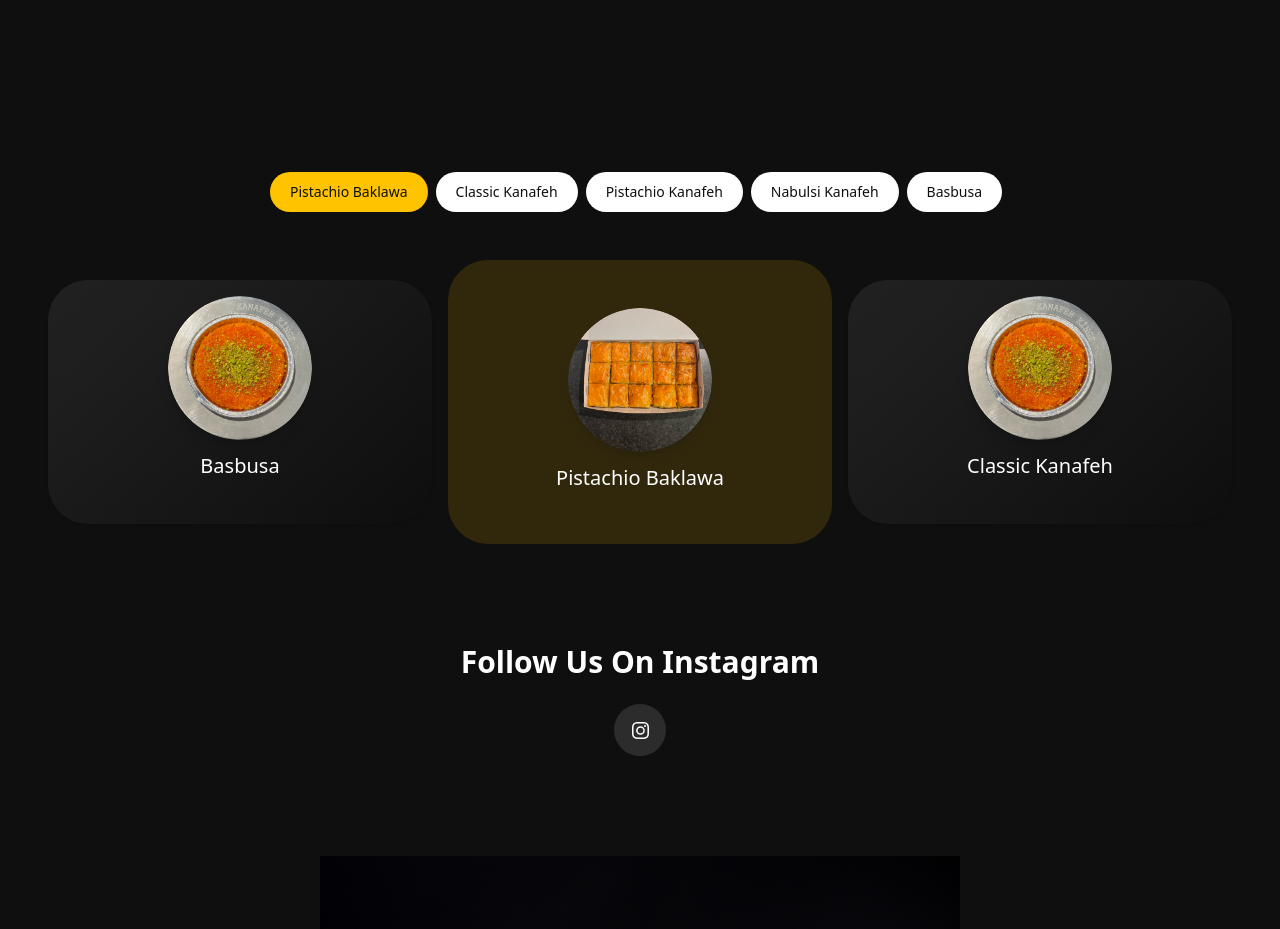
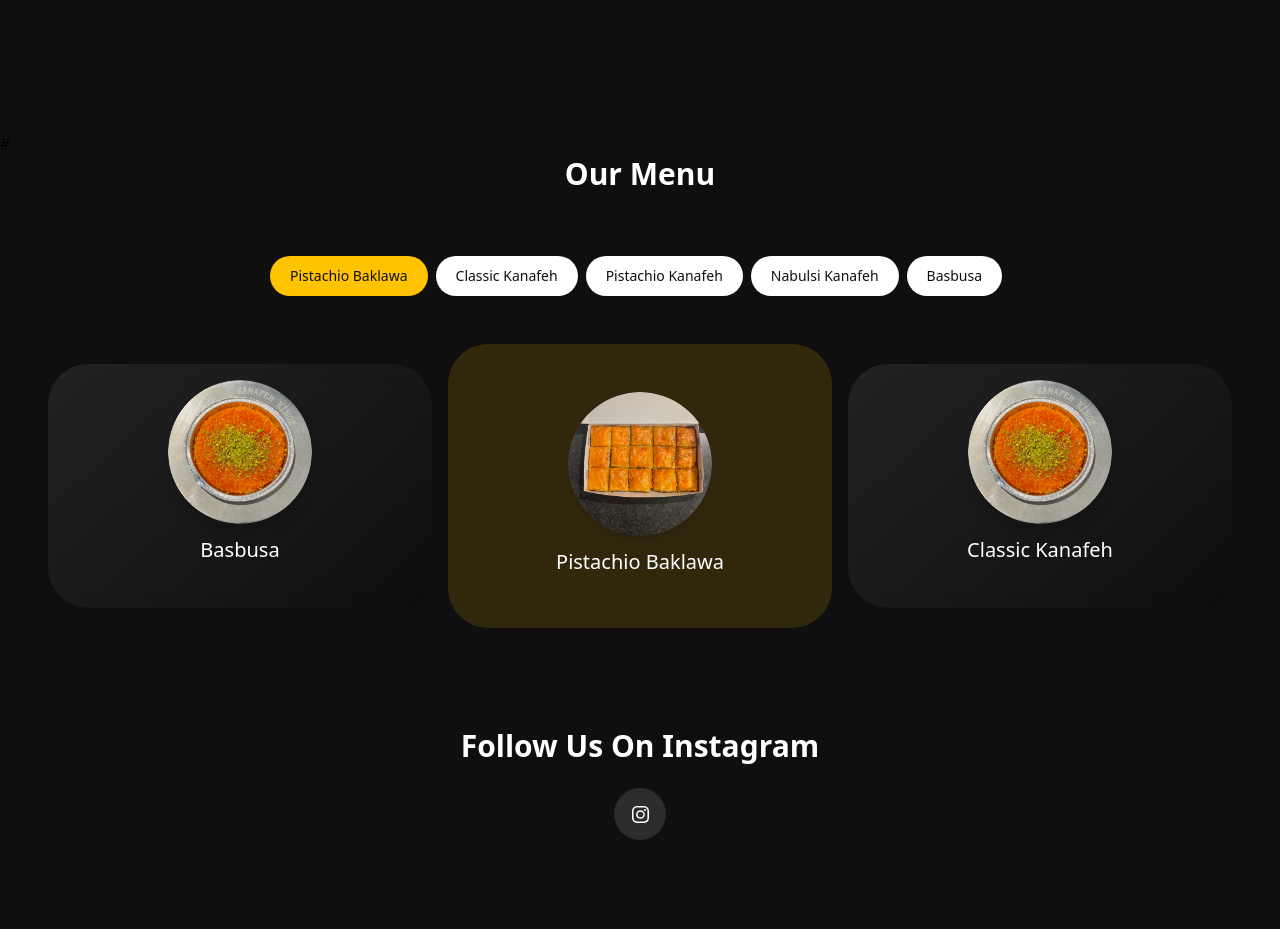
Before and after one commit to TeamBocean/KanafehSite, a React (Vite) app: page / in a window 1280 px wide. Shown: the part 1300-2229 px from the top of the page. Built offline with nearby package versions, Linux system fonts and the light colour scheme.

Commit message:
Added Menu Title

```diff
--- a/src/components/Menu.jsx
+++ b/src/components/Menu.jsx
@@ -50,8 +50,10 @@
   }, [selectedOption]);
 
   return (
-    <section className="mb-20 bg-black flex flex-col mt-32">
+    <section className="mb-20 bg-black flex flex-col mt-32">#
+    <h1 className="text-3xl font-bold mb-6 text-white mx-auto">Our Menu</h1>
       <div className="flex my-10 mx-auto">
+
         <button
           type="button"
           class={`${
```
